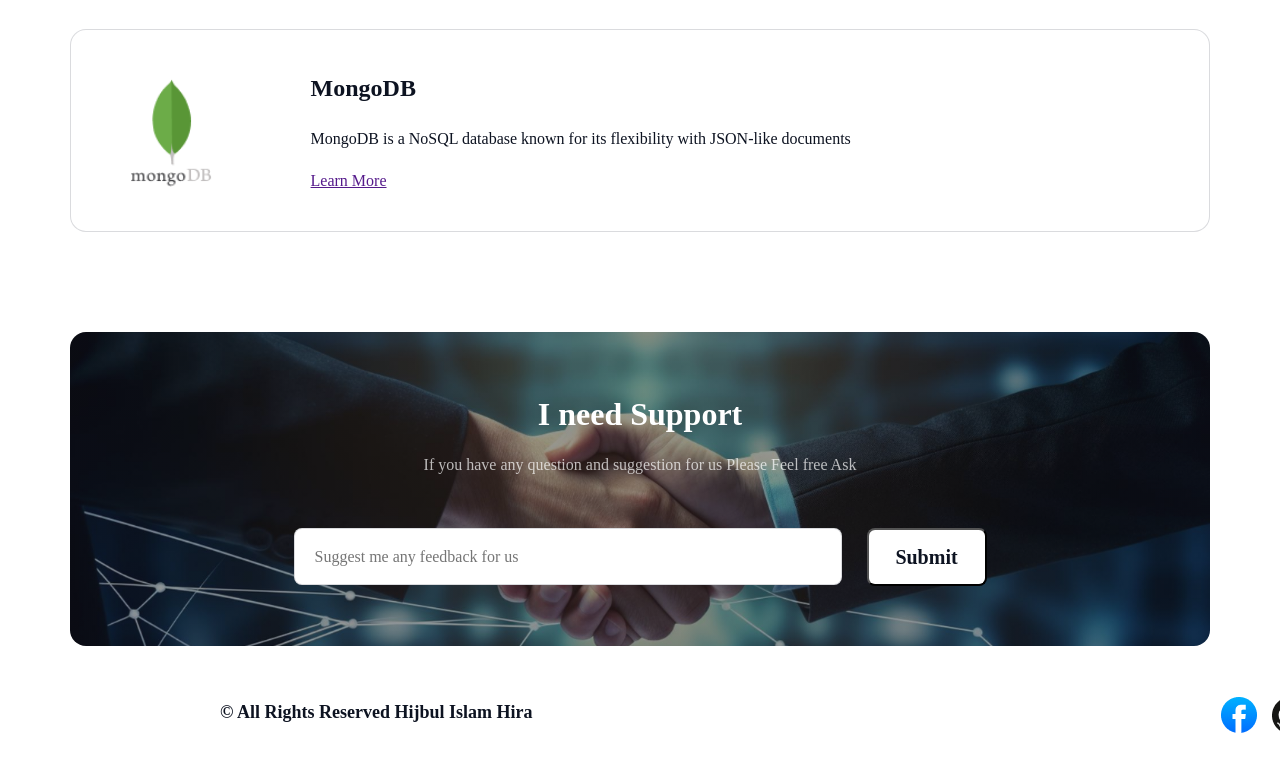
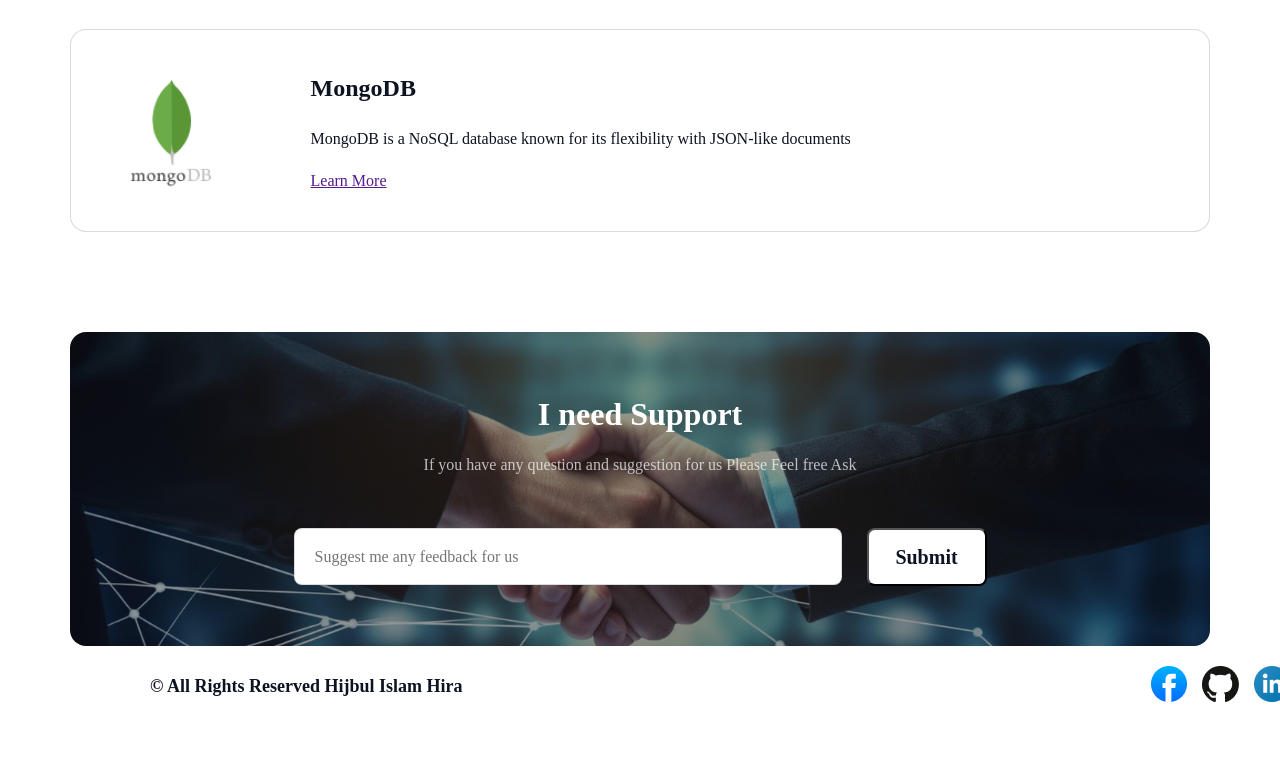
Before and after one commit to hijbul-islam-hira/assignment-1, a plain HTML site: page index.html in a window 1280 px wide. Shown: the part 4409-5180 px from the top of the page. Drawn offline with Linux system fonts and the light colour scheme; a web font is replaced by a local one.

Commit message:
Footer Correction

```diff
--- a/styles/style.css
+++ b/styles/style.css
@@ -408,17 +408,14 @@ section{
 footer{
     width: 1440px;
     height: 100px;
-    margin-top: 55px;
+    margin: 0 auto;
 
 }
 .footer-content{
-    height: 36px;
-    width: 1140px;
     display: flex;
     justify-content: space-between;
-    margin: 10px 220px;
-
-
+    align-items: center;
+    margin: 20px 150px;
 
 }
 
```
